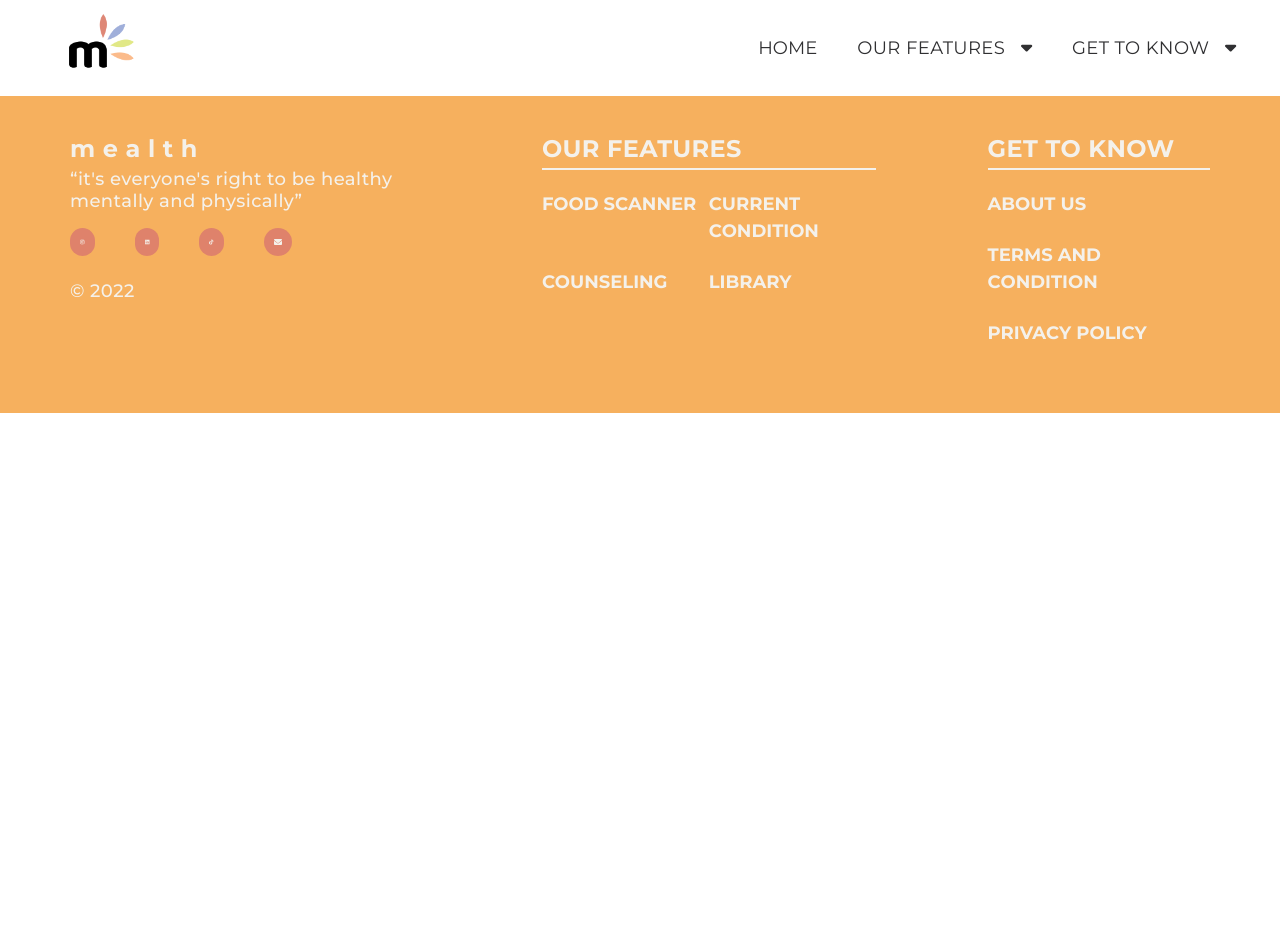
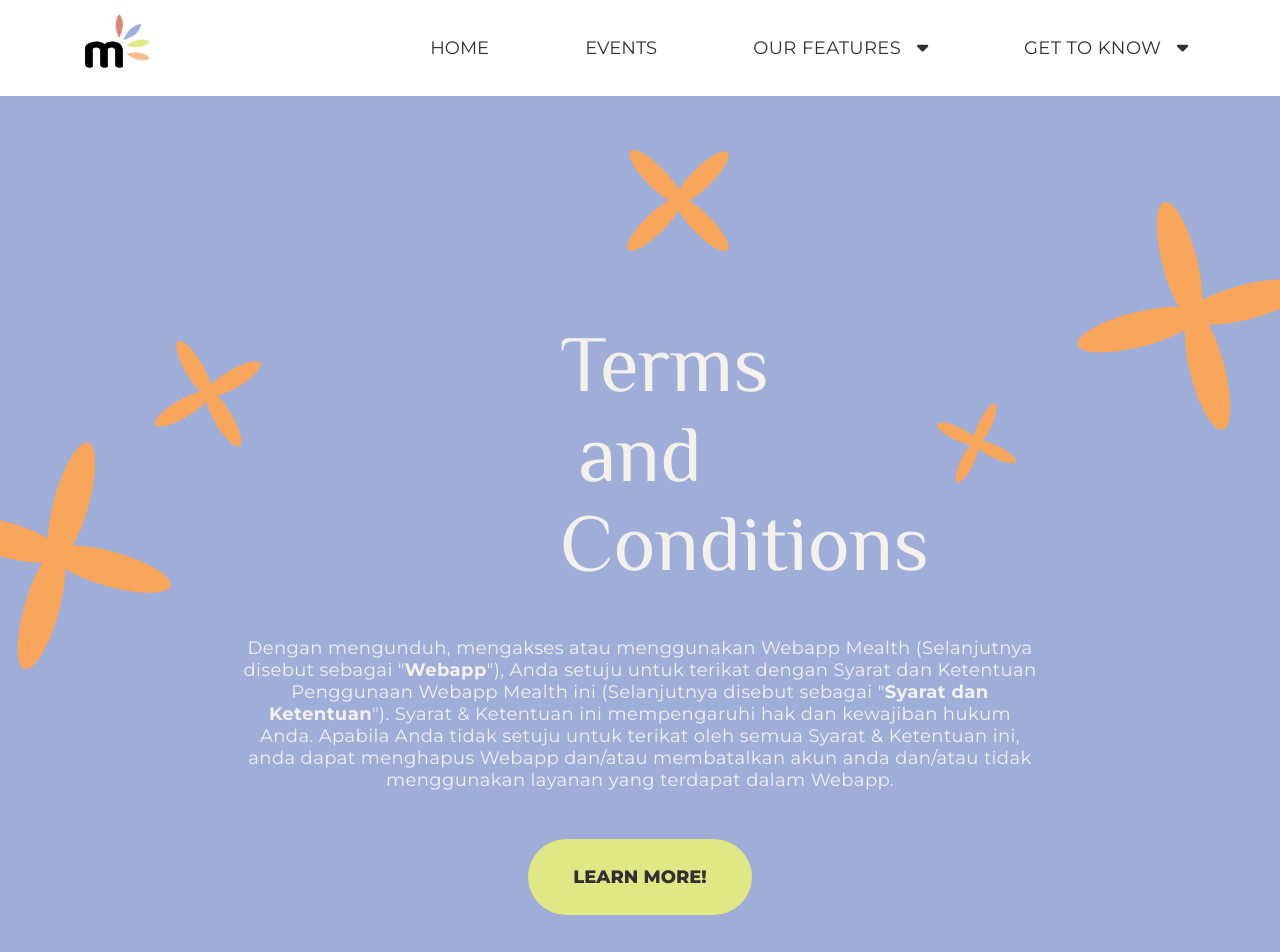
Before and after one commit to LordGedelicious/MealthWebApp, a React (Vite) app: page /TermsAndConditions in a window 1280 px wide. Shown: the top 952 px of the page. Before the commit the page ends 800 px from the top, so only its background shows below. Built offline with nearby package versions, Linux system fonts and the light colour scheme.

Commit message:
improve navbar

```diff
--- a/src/components/Footer.tsx
+++ b/src/components/Footer.tsx
@@ -51,7 +51,7 @@ const Footer = () => {
         <p className="font-[700] text-[1.5rem] pb-[0.5rem]">GET TO KNOW</p>
         <div className="text-[1.125rem] font-[700] pt-[1.3rem]">
           <a href="/About" className="mb-[1.5rem] block hover:underline hover:transition ease-in-out delay-150">ABOUT US</a>
-          <a href="/TermsAndCondition" className="mb-[1.5rem] block hover:underline hover:transition ease-in-out delay-150">TERMS AND CONDITION</a>
+          <a href="/TermsAndCondition" className="mb-[1.5rem] block hover:underline hover:transition ease-in-out delay-150">TERMS AND CONDITIONS</a>
           <a href="/PrivacyPolicy" className="mb-[1.5rem] block hover:underline hover:transition ease-in-out delay-150">PRIVACY POLICY</a>
         </div>
       </div>
--- a/src/components/Navbar.tsx
+++ b/src/components/Navbar.tsx
@@ -9,8 +9,8 @@ const Navbar = () => {
 
   return (
     <>
-      <nav className="bg-[#FFFFFF]">
-        <div className="max-w-7xl mx-auto px-4 sm:px-6 lg:px-8">
+      <nav className="bg-[#FFFFFF] z-50 absolute w-full">
+        <div className="w-full md:pl-[3rem] md:pr-[5rem]">
           <div className="flex items-center justify-between h-[6rem]">
             <div className="w-full flex items-center justify-between">
               {/* LOGO */}
@@ -19,10 +19,26 @@ const Navbar = () => {
               </div>
               {/* NAVBAR ITEMS */}
               <div className="hidden md:block">
-                <div className="ml-10 flex items-baseline space-x-4 text-[1.125rem] font-[400] text-black">
-                  <a href="/" className=" hover:font-[700] px-3 py-2 rounded-md">HOME</a>
-                  <p className="hover:font-[700] px-3 py-2 rounded-md">OUR FEATURES &nbsp;&nbsp;<FontAwesomeIcon icon={faCaretDown} /></p>
-                  <p className="hover:font-[700] px-3 py-2 rounded-md">GET TO KNOW &nbsp;&nbsp;<FontAwesomeIcon icon={faCaretDown} /></p>
+                <div className="flex items-baseline space-x-[4.5rem] text-[1.125rem] font-[400] text-black">
+                  <a href="/" className=" hover:font-[700] px-3 py-2">HOME</a>
+                  <a href="/" className=" hover:font-[700] px-3 py-2">EVENTS</a>
+                  <div className="group  px-3 py-2 relative">
+                    <p className="hover:font-[700] hover:cursor-pointer">OUR FEATURES &nbsp;&nbsp;<FontAwesomeIcon icon={faCaretDown} /></p>
+                    <div className="absolute hidden pt-2 w-64 -left-1 group-hover:block bg-[#FFFFFF]">
+                      <a className="hover:bg-[#D2D2D2] hover:font-[700] py-2 px-4 block whitespace-no-wrap" href="/">FOOD SCANNER</a>
+                      <a className="hover:bg-[#D2D2D2] hover:font-[700] py-2 px-4 block whitespace-no-wrap" href="/">CURRENT CONDITION</a>
+                      <a className="hover:bg-[#D2D2D2] hover:font-[700] py-2 px-4 block whitespace-no-wrap" href="/">LIBRARY</a>
+                      <a className="hover:bg-[#D2D2D2] hover:font-[700] py-2 px-4 block whitespace-no-wrap" href="/">COUNSELING</a>
+                    </div>
+                  </div>
+                  <div className="group  px-3 py-2 relative">
+                    <p className="hover:font-[700] hover:cursor-pointer">GET TO KNOW &nbsp;&nbsp;<FontAwesomeIcon icon={faCaretDown} /></p>
+                    <div className="absolute hidden pt-2 w-[17rem] -left-1 group-hover:block bg-[#FFFFFF]">
+                      <a className="hover:bg-[#D2D2D2] hover:font-[700] py-2 px-4 block whitespace-no-wrap" href="/About">ABOUT US</a>
+                      <a className="hover:bg-[#D2D2D2] hover:font-[700] py-2 px-4 block whitespace-no-wrap" href="/TermsAndConditions">TERMS AND CONDITIONS</a>
+                      <a className="hover:bg-[#D2D2D2] hover:font-[700] py-2 px-4 block whitespace-no-wrap" href="/PrivacyPolicy">PRIVACY POLICY</a>
+                    </div>
+                  </div>
                 </div>
               </div>
             </div>
@@ -56,8 +72,23 @@ const Navbar = () => {
             <div className="md:hidden" id="mobile-menu">
               <div ref={ref} className="px-2 pt-2 pb-3 space-y-1 sm:px-3 text-[1.125rem] font-[400] text-black">
                 <a href="/" className="hover:font-[700] hover:bg-[#D2D2D2] block px-3 py-4 rounded-sm">HOME</a>
-                <p className="hover:font-[700] hover:bg-[#D2D2D2] block px-3 py-4 rounded-sm">OUR FEATURES &nbsp;&nbsp;<FontAwesomeIcon icon={faCaretDown} /></p>
-                <p className="hover:font-[700] hover:bg-[#D2D2D2] block px-3 py-4 rounded-sm">GET TO KNOW &nbsp;&nbsp;<FontAwesomeIcon icon={faCaretDown} /></p>
+                <div className="group px-3 py-4 rounded-sm relative">
+                  <p className="hover:font-[700] hover:cursor-pointer">OUR FEATURES &nbsp;&nbsp;<FontAwesomeIcon icon={faCaretDown} /></p>
+                  <div className="w-full hidden pt-4 group-hover:block bg-[#FFFFFF]">
+                    <a className="hover:bg-[#D2D2D2] hover:font-[700] py-2 px-4 block whitespace-no-wrap" href="/">FOOD SCANNER</a>
+                    <a className="hover:bg-[#D2D2D2] hover:font-[700] py-2 px-4 block whitespace-no-wrap" href="/">CURRENT CONDITION</a>
+                    <a className="hover:bg-[#D2D2D2] hover:font-[700] py-2 px-4 block whitespace-no-wrap" href="/">LIBRARY</a>
+                    <a className="hover:bg-[#D2D2D2] hover:font-[700] py-2 px-4 block whitespace-no-wrap" href="/">COUNSELING</a>
+                  </div>
+                </div>
+                <div className="group px-3 py-4 rounded-sm relative">
+                  <p className="hover:font-[700] hover:cursor-pointer">GET TO KNOW &nbsp;&nbsp;<FontAwesomeIcon icon={faCaretDown} /></p>
+                  <div className="w-full hidden pt-4 group-hover:block bg-[#FFFFFF]">
+                    <a className="hover:bg-[#D2D2D2] hover:font-[700] py-2 px-4 block whitespace-no-wrap" href="/About">ABOUT US</a>
+                    <a className="hover:bg-[#D2D2D2] hover:font-[700] py-2 px-4 block whitespace-no-wrap" href="/TermsAndConditions">TERMS AND CONDITIONS</a>
+                    <a className="hover:bg-[#D2D2D2] hover:font-[700] py-2 px-4 block whitespace-no-wrap" href="/PrivacyPolicy">PRIVACY POLICY</a>
+                  </div>
+                </div>
               </div>
             </div>
           )}
--- a/src/pages/TermsAndCondition.tsx
+++ b/src/pages/TermsAndConditions.tsx
@@ -4,9 +4,9 @@ import Wave from "../images/vstock svg-wave-termsandcondition1.svg";
 import Star from "../images/vstock svg-05.svg";
 import { useRef } from "react";
 
-const TermsAndCondition = ({ data }) => {
-  const termsAndConditionSection = useRef(null);
-  const gotoPrivacyPolicySection = () => termsAndConditionSection.current.scrollIntoView({ behavior: 'smooth' })
+const TermsAndConditions = ({ data }) => {
+  const termsAndConditionsSection = useRef(null);
+  const gotoTermsAndConditionsSection = () => termsAndConditionsSection.current.scrollIntoView({ behavior: 'smooth' })
 
   return (
     <>
@@ -25,14 +25,14 @@ const TermsAndCondition = ({ data }) => {
             Apabila Anda tidak setuju untuk terikat oleh semua Syarat & Ketentuan ini, anda dapat menghapus Webapp
             dan/atau membatalkan akun anda dan/atau tidak menggunakan layanan yang terdapat dalam Webapp.
         </p>
-        <button className="bg-green text-black w-[28vh] h-[9.5vh] rounded-[40px] font-extrabold text-lg hover:scale-110 ease-in duration-300" onClick={gotoPrivacyPolicySection}>
+        <button className="bg-green text-black w-[28vh] h-[9.5vh] rounded-[40px] font-extrabold text-lg hover:scale-110 ease-in duration-300" onClick={gotoTermsAndConditionsSection}>
             LEARN MORE!
         </button>
       </div>
       <div className="bg-white pb-[5rem] text-center">
         <img src={Wave} alt="" className="w-full mb-[6vh]"/>
 
-        <div ref={termsAndConditionSection} className="px-[15vh]">
+        <div ref={termsAndConditionsSection} className="px-[15vh]">
             {/* {renderList} */}
             <div className="pb-[3rem]">
                 <h1 className="text-red font-medium text-[3rem] pb-[1.5rem]">A. KETENTUAN UMUM</h1>
@@ -1219,4 +1219,4 @@ const TermsAndCondition = ({ data }) => {
   );
 };
 
-export default TermsAndCondition;
+export default TermsAndConditions;
--- a/src/routes/routes.tsx
+++ b/src/routes/routes.tsx
@@ -1,7 +1,7 @@
 import React from 'react';
 import HomePage from '../pages/HomePage';
 import PrivacyPolicy from '../pages/PrivacyPolicy';
-import TermsAndCondition from '../pages/TermsAndCondition';
+import TermsAndConditions from '../pages/TermsAndConditions';
 import NotFound from '../pages/NotFound';
 import About from '../pages/AboutUs';
 
@@ -26,7 +26,7 @@ export const HOME_PAGE = toRoute('Home', '/', HomePage);
 
 export const PRIVACYPOLICY_PAGE = toRoute('Privacy Policy', '/PrivacyPolicy', PrivacyPolicy);
 
-export const TERMSANDCONDITION_PAGE = toRoute('Terms and Condition', '/TermsAndCondition', TermsAndCondition);
+export const TERMSANDCONDITIONS_PAGE = toRoute('Terms and Conditions', '/TermsAndConditions', TermsAndConditions);
 
 export const ABOUTUS_PAGE = toRoute('About Us', '/About', About);
 
@@ -53,7 +53,7 @@ export const NOTFOUND_PAGE = toRoute('Not Found', '/:rest*', NotFound);
 export const AllRoutes = [
   HOME_PAGE,
   PRIVACYPOLICY_PAGE,
-  TERMSANDCONDITION_PAGE,
+  TERMSANDCONDITIONS_PAGE,
   ABOUTUS_PAGE,
   NOTFOUND_PAGE,
 ];
```
